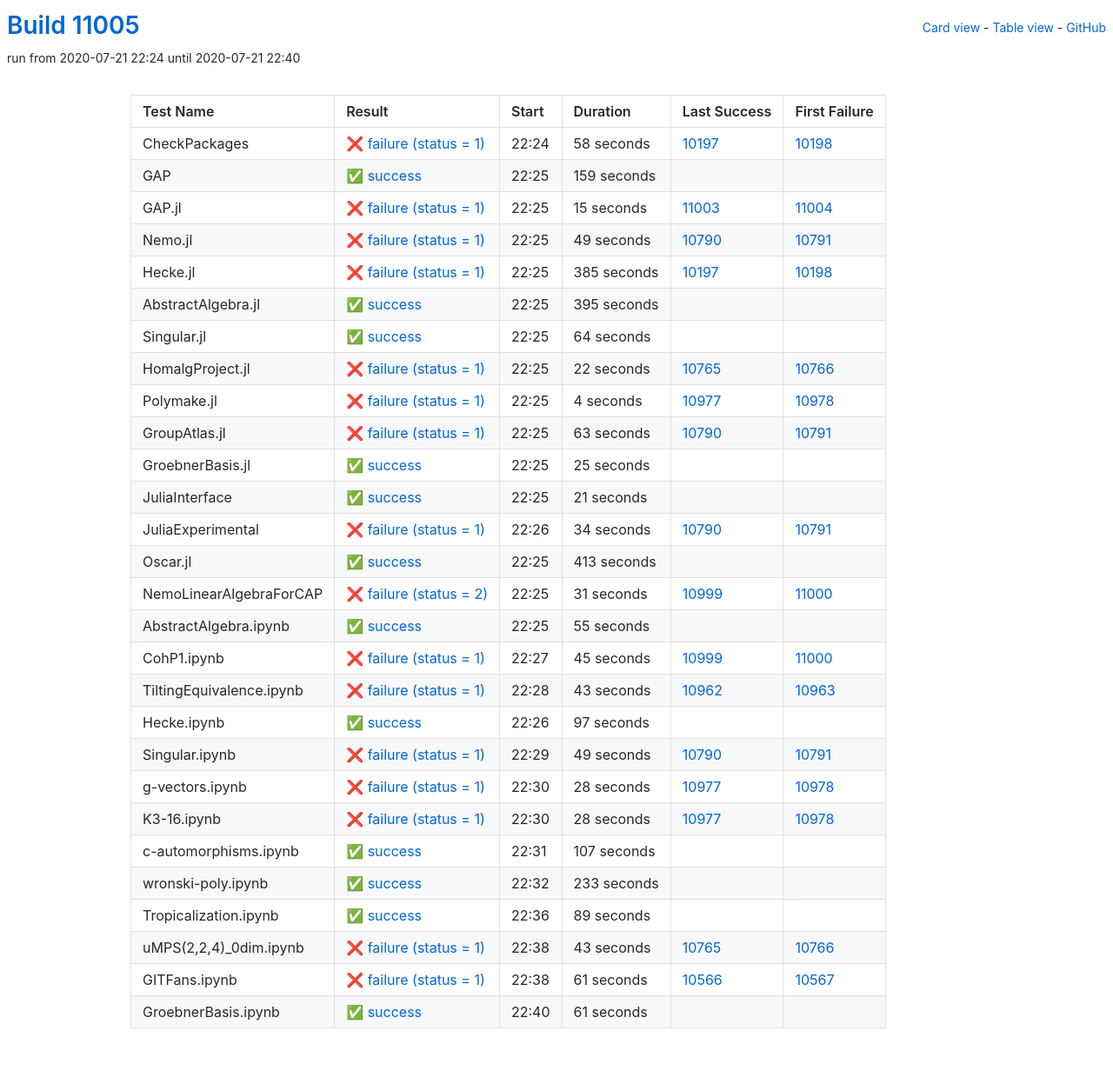
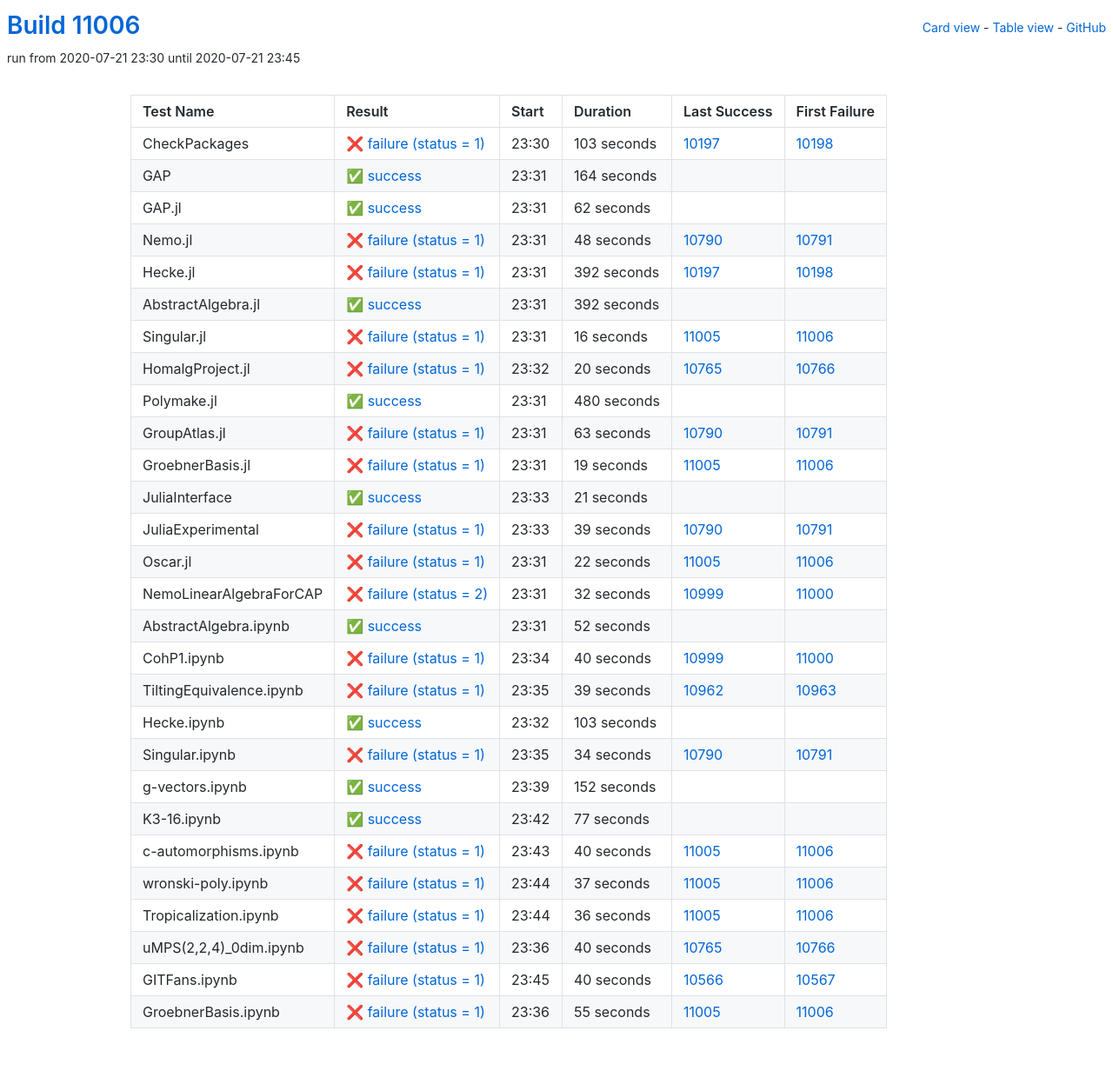
Before and after one commit to oscar-system/oscar-ci-status, a Jekyll site: the page built from table.html, in a window 1280 px wide. Shown: the whole page at 87% size. Built offline with Jekyll 4.4.1, drawn with Linux system fonts in a browser that asks for light colours.

Commit message:
Build #11006

```diff
--- a/_data/ci.yml
+++ b/_data/ci.yml
@@ -1,6 +1,6 @@
 ---
-build: 11005
-build_url: https://oscarci.mathematik.uni-kl.de/job/oscar/11005/
+build: 11006
+build_url: https://oscarci.mathematik.uni-kl.de/job/oscar/11006/
 job: oscar
 organization: oscar-system
 repo: oscar-ci-status
@@ -8,116 +8,116 @@
 tests:
 - name: CheckPackages
   id: checkpackages
-  log: https://oscarci.mathematik.uni-kl.de/job/oscar/11005/artifact/logs/build-11005/CheckPackages.log
-  start: 2020-07-21 22:24
+  log: https://oscarci.mathematik.uni-kl.de/job/oscar/11006/artifact/logs/build-11006/CheckPackages.log
+  start: 2020-07-21 23:30
   success: false
   exitcode: 1
   status: failure
-  duration: 58
+  duration: 103
   last_success: 10197
   last_success_url: https://oscarci.mathematik.uni-kl.de/job/oscar/10197/
   first_failure: 10198
   first_failure_url: https://oscarci.mathematik.uni-kl.de/job/oscar/10198/
 - name: GAP
   id: gap
-  log: https://oscarci.mathematik.uni-kl.de/job/oscar/11005/artifact/logs/build-11005/GAP.log
-  start: 2020-07-21 22:25
+  log: https://oscarci.mathematik.uni-kl.de/job/oscar/11006/artifact/logs/build-11006/GAP.log
+  start: 2020-07-21 23:31
   success: true
   exitcode: 0
   status: success
-  duration: 159
+  duration: 164
   last_success: false
   last_success_url:
   first_failure: false
   first_failure_url:
 - name: GAP.jl
   id: gap-jl
-  log: https://oscarci.mathematik.uni-kl.de/job/oscar/11005/artifact/logs/build-11005/GAP.jl.log
-  start: 2020-07-21 22:25
+  log: https://oscarci.mathematik.uni-kl.de/job/oscar/11006/artifact/logs/build-11006/GAP.jl.log
+  start: 2020-07-21 23:31
+  success: true
+  exitcode: 0
+  status: success
+  duration: 62
+  last_success: false
+  last_success_url:
+  first_failure: false
+  first_failure_url:
+- name: Nemo.jl
+  id: nemo-jl
+  log: https://oscarci.mathematik.uni-kl.de/job/oscar/11006/artifact/logs/build-11006/Nemo.jl.log
+  start: 2020-07-21 23:31
   success: false
   exitcode: 1
   status: failure
-  duration: 15
-  last_success: 11003
-  last_success_url: https://oscarci.mathematik.uni-kl.de/job/oscar/11003/
-  first_failure: 11004
-  first_failure_url: https://oscarci.mathematik.uni-kl.de/job/oscar/11004/
-- name: Nemo.jl
-  id: nemo-jl
-  log: https://oscarci.mathematik.uni-kl.de/job/oscar/11005/artifact/logs/build-11005/Nemo.jl.log
-  start: 2020-07-21 22:25
-  success: false
-  exitcode: 1
-  status: failure
-  duration: 49
+  duration: 48
   last_success: 10790
   last_success_url: https://oscarci.mathematik.uni-kl.de/job/oscar/10790/
   first_failure: 10791
   first_failure_url: https://oscarci.mathematik.uni-kl.de/job/oscar/10791/
 - name: Hecke.jl
   id: hecke-jl
-  log: https://oscarci.mathematik.uni-kl.de/job/oscar/11005/artifact/logs/build-11005/Hecke.jl.log
-  start: 2020-07-21 22:25
+  log: https://oscarci.mathematik.uni-kl.de/job/oscar/11006/artifact/logs/build-11006/Hecke.jl.log
+  start: 2020-07-21 23:31
   success: false
   exitcode: 1
   status: failure
-  duration: 385
+  duration: 392
   last_success: 10197
   last_success_url: https://oscarci.mathematik.uni-kl.de/job/oscar/10197/
   first_failure: 10198
   first_failure_url: https://oscarci.mathematik.uni-kl.de/job/oscar/10198/
 - name: AbstractAlgebra.jl
   id: abstractalgebra-jl
-  log: https://oscarci.mathematik.uni-kl.de/job/oscar/11005/artifact/logs/build-11005/AbstractAlgebra.jl.log
-  start: 2020-07-21 22:25
+  log: https://oscarci.mathematik.uni-kl.de/job/oscar/11006/artifact/logs/build-11006/AbstractAlgebra.jl.log
+  start: 2020-07-21 23:31
   success: true
   exitcode: 0
   status: success
-  duration: 395
+  duration: 392
   last_success: false
   last_success_url:
   first_failure: false
   first_failure_url:
 - name: Singular.jl
   id: singular-jl
-  log: https://oscarci.mathematik.uni-kl.de/job/oscar/11005/artifact/logs/build-11005/Singular.jl.log
-  start: 2020-07-21 22:25
-  success: true
-  exitcode: 0
-  status: success
-  duration: 64
-  last_success: false
-  last_success_url:
-  first_failure: false
-  first_failure_url:
-- name: HomalgProject.jl
-  id: homalgproject-jl
-  log: https://oscarci.mathematik.uni-kl.de/job/oscar/11005/artifact/logs/build-11005/HomalgProject.jl.log
-  start: 2020-07-21 22:25
+  log: https://oscarci.mathematik.uni-kl.de/job/oscar/11006/artifact/logs/build-11006/Singular.jl.log
+  start: 2020-07-21 23:31
   success: false
   exitcode: 1
   status: failure
-  duration: 22
+  duration: 16
+  last_success: 11005
+  last_success_url: https://oscarci.mathematik.uni-kl.de/job/oscar/11005/
+  first_failure: 11006
+  first_failure_url: https://oscarci.mathematik.uni-kl.de/job/oscar/11006/
+- name: HomalgProject.jl
+  id: homalgproject-jl
+  log: https://oscarci.mathematik.uni-kl.de/job/oscar/11006/artifact/logs/build-11006/HomalgProject.jl.log
+  start: 2020-07-21 23:32
+  success: false
+  exitcode: 1
+  status: failure
+  duration: 20
   last_success: 10765
   last_success_url: https://oscarci.mathematik.uni-kl.de/job/oscar/10765/
   first_failure: 10766
   first_failure_url: https://oscarci.mathematik.uni-kl.de/job/oscar/10766/
 - name: Polymake.jl
   id: polymake-jl
-  log: https://oscarci.mathematik.uni-kl.de/job/oscar/11005/artifact/logs/build-11005/Polymake.jl.log
-  start: 2020-07-21 22:25
-  success: false
-  exitcode: 1
-  status: failure
-  duration: 4
-  last_success: 10977
-  last_success_url: https://oscarci.mathematik.uni-kl.de/job/oscar/10977/
-  first_failure: 10978
-  first_failure_url: https://oscarci.mathematik.uni-kl.de/job/oscar/10978/
+  log: https://oscarci.mathematik.uni-kl.de/job/oscar/11006/artifact/logs/build-11006/Polymake.jl.log
+  start: 2020-07-21 23:31
+  success: true
+  exitcode: 0
+  status: success
+  duration: 480
+  last_success: false
+  last_success_url:
+  first_failure: false
+  first_failure_url:
 - name: GroupAtlas.jl
   id: groupatlas-jl
-  log: https://oscarci.mathematik.uni-kl.de/job/oscar/11005/artifact/logs/build-11005/GroupAtlas.jl.log
-  start: 2020-07-21 22:25
+  log: https://oscarci.mathematik.uni-kl.de/job/oscar/11006/artifact/logs/build-11006/GroupAtlas.jl.log
+  start: 2020-07-21 23:31
   success: false
   exitcode: 1
   status: failure
@@ -128,20 +128,20 @@
   first_failure_url: https://oscarci.mathematik.uni-kl.de/job/oscar/10791/
 - name: GroebnerBasis.jl
   id: groebnerbasis-jl
-  log: https://oscarci.mathematik.uni-kl.de/job/oscar/11005/artifact/logs/build-11005/GroebnerBasis.jl.log
-  start: 2020-07-21 22:25
-  success: true
-  exitcode: 0
-  status: success
-  duration: 25
-  last_success: false
-  last_success_url:
-  first_failure: false
-  first_failure_url:
+  log: https://oscarci.mathematik.uni-kl.de/job/oscar/11006/artifact/logs/build-11006/GroebnerBasis.jl.log
+  start: 2020-07-21 23:31
+  success: false
+  exitcode: 1
+  status: failure
+  duration: 19
+  last_success: 11005
+  last_success_url: https://oscarci.mathematik.uni-kl.de/job/oscar/11005/
+  first_failure: 11006
+  first_failure_url: https://oscarci.mathematik.uni-kl.de/job/oscar/11006/
 - name: JuliaInterface
   id: juliainterface
-  log: https://oscarci.mathematik.uni-kl.de/job/oscar/11005/artifact/logs/build-11005/JuliaInterface.log
-  start: 2020-07-21 22:25
+  log: https://oscarci.mathematik.uni-kl.de/job/oscar/11006/artifact/logs/build-11006/JuliaInterface.log
+  start: 2020-07-21 23:33
   success: true
   exitcode: 0
   status: success
@@ -152,8 +152,92 @@
   first_failure_url:
 - name: JuliaExperimental
   id: juliaexperimental
-  log: https://oscarci.mathematik.uni-kl.de/job/oscar/11005/artifact/logs/build-11005/JuliaExperimental.log
-  start: 2020-07-21 22:26
+  log: https://oscarci.mathematik.uni-kl.de/job/oscar/11006/artifact/logs/build-11006/JuliaExperimental.log
+  start: 2020-07-21 23:33
+  success: false
+  exitcode: 1
+  status: failure
+  duration: 39
+  last_success: 10790
+  last_success_url: https://oscarci.mathematik.uni-kl.de/job/oscar/10790/
+  first_failure: 10791
+  first_failure_url: https://oscarci.mathematik.uni-kl.de/job/oscar/10791/
+- name: Oscar.jl
+  id: oscar-jl
+  log: https://oscarci.mathematik.uni-kl.de/job/oscar/11006/artifact/logs/build-11006/Oscar.jl.log
+  start: 2020-07-21 23:31
+  success: false
+  exitcode: 1
+  status: failure
+  duration: 22
+  last_success: 11005
+  last_success_url: https://oscarci.mathematik.uni-kl.de/job/oscar/11005/
+  first_failure: 11006
+  first_failure_url: https://oscarci.mathematik.uni-kl.de/job/oscar/11006/
+- name: NemoLinearAlgebraForCAP
+  id: nemolinearalgebraforcap
+  log: https://oscarci.mathematik.uni-kl.de/job/oscar/11006/artifact/logs/build-11006/NemoLinearAlgebraForCAP.log
+  start: 2020-07-21 23:31
+  success: false
+  exitcode: 2
+  status: failure
+  duration: 32
+  last_success: 10999
+  last_success_url: https://oscarci.mathematik.uni-kl.de/job/oscar/10999/
+  first_failure: 11000
+  first_failure_url: https://oscarci.mathematik.uni-kl.de/job/oscar/11000/
+- name: AbstractAlgebra.ipynb
+  id: abstractalgebra-ipynb
+  log: https://oscarci.mathematik.uni-kl.de/job/oscar/11006/artifact/logs/build-11006/AbstractAlgebra.ipynb.log
+  start: 2020-07-21 23:31
+  success: true
+  exitcode: 0
+  status: success
+  duration: 52
+  last_success: false
+  last_success_url:
+  first_failure: false
+  first_failure_url:
+- name: CohP1.ipynb
+  id: cohp1-ipynb
+  log: https://oscarci.mathematik.uni-kl.de/job/oscar/11006/artifact/logs/build-11006/CohP1.ipynb.log
+  start: 2020-07-21 23:34
+  success: false
+  exitcode: 1
+  status: failure
+  duration: 40
+  last_success: 10999
+  last_success_url: https://oscarci.mathematik.uni-kl.de/job/oscar/10999/
+  first_failure: 11000
+  first_failure_url: https://oscarci.mathematik.uni-kl.de/job/oscar/11000/
+- name: TiltingEquivalence.ipynb
+  id: tiltingequivalence-ipynb
+  log: https://oscarci.mathematik.uni-kl.de/job/oscar/11006/artifact/logs/build-11006/TiltingEquivalence.ipynb.log
+  start: 2020-07-21 23:35
+  success: false
+  exitcode: 1
+  status: failure
+  duration: 39
+  last_success: 10962
+  last_success_url: https://oscarci.mathematik.uni-kl.de/job/oscar/10962/
+  first_failure: 10963
+  first_failure_url: https://oscarci.mathematik.uni-kl.de/job/oscar/10963/
+- name: Hecke.ipynb
+  id: hecke-ipynb
+  log: https://oscarci.mathematik.uni-kl.de/job/oscar/11006/artifact/logs/build-11006/Hecke.ipynb.log
+  start: 2020-07-21 23:32
+  success: true
+  exitcode: 0
+  status: success
+  duration: 103
+  last_success: false
+  last_success_url:
+  first_failure: false
+  first_failure_url:
+- name: Singular.ipynb
+  id: singular-ipynb
+  log: https://oscarci.mathematik.uni-kl.de/job/oscar/11006/artifact/logs/build-11006/Singular.ipynb.log
+  start: 2020-07-21 23:35
   success: false
   exitcode: 1
   status: failure
@@ -162,183 +246,99 @@
   last_success_url: https://oscarci.mathematik.uni-kl.de/job/oscar/10790/
   first_failure: 10791
   first_failure_url: https://oscarci.mathematik.uni-kl.de/job/oscar/10791/
-- name: Oscar.jl
-  id: oscar-jl
-  log: https://oscarci.mathematik.uni-kl.de/job/oscar/11005/artifact/logs/build-11005/Oscar.jl.log
-  start: 2020-07-21 22:25
+- name: g-vectors.ipynb
+  id: g-vectors-ipynb
+  log: https://oscarci.mathematik.uni-kl.de/job/oscar/11006/artifact/logs/build-11006/g-vectors.ipynb.log
+  start: 2020-07-21 23:39
   success: true
   exitcode: 0
   status: success
-  duration: 413
+  duration: 152
   last_success: false
   last_success_url:
   first_failure: false
   first_failure_url:
-- name: NemoLinearAlgebraForCAP
-  id: nemolinearalgebraforcap
-  log: https://oscarci.mathematik.uni-kl.de/job/oscar/11005/artifact/logs/build-11005/NemoLinearAlgebraForCAP.log
-  start: 2020-07-21 22:25
-  success: false
-  exitcode: 2
-  status: failure
-  duration: 31
-  last_success: 10999
-  last_success_url: https://oscarci.mathematik.uni-kl.de/job/oscar/10999/
-  first_failure: 11000
-  first_failure_url: https://oscarci.mathematik.uni-kl.de/job/oscar/11000/
-- name: AbstractAlgebra.ipynb
-  id: abstractalgebra-ipynb
-  log: https://oscarci.mathematik.uni-kl.de/job/oscar/11005/artifact/logs/build-11005/AbstractAlgebra.ipynb.log
-  start: 2020-07-21 22:25
+- name: K3-16.ipynb
+  id: k3-16-ipynb
+  log: https://oscarci.mathematik.uni-kl.de/job/oscar/11006/artifact/logs/build-11006/K3-16.ipynb.log
+  start: 2020-07-21 23:42
   success: true
   exitcode: 0
   status: success
-  duration: 55
+  duration: 77
   last_success: false
   last_success_url:
   first_failure: false
   first_failure_url:
-- name: CohP1.ipynb
-  id: cohp1-ipynb
-  log: https://oscarci.mathematik.uni-kl.de/job/oscar/11005/artifact/logs/build-11005/CohP1.ipynb.log
-  start: 2020-07-21 22:27
+- name: c-automorphisms.ipynb
+  id: c-automorphisms-ipynb
+  log: https://oscarci.mathematik.uni-kl.de/job/oscar/11006/artifact/logs/build-11006/c-automorphisms.ipynb.log
+  start: 2020-07-21 23:43
   success: false
   exitcode: 1
   status: failure
-  duration: 45
-  last_success: 10999
-  last_success_url: https://oscarci.mathematik.uni-kl.de/job/oscar/10999/
-  first_failure: 11000
-  first_failure_url: https://oscarci.mathematik.uni-kl.de/job/oscar/11000/
-- name: TiltingEquivalence.ipynb
-  id: tiltingequivalence-ipynb
-  log: https://oscarci.mathematik.uni-kl.de/job/oscar/11005/artifact/logs/build-11005/TiltingEquivalence.ipynb.log
-  start: 2020-07-21 22:28
+  duration: 40
+  last_success: 11005
+  last_success_url: https://oscarci.mathematik.uni-kl.de/job/oscar/11005/
+  first_failure: 11006
+  first_failure_url: https://oscarci.mathematik.uni-kl.de/job/oscar/11006/
+- name: wronski-poly.ipynb
+  id: wronski-poly-ipynb
+  log: https://oscarci.mathematik.uni-kl.de/job/oscar/11006/artifact/logs/build-11006/wronski-poly.ipynb.log
+  start: 2020-07-21 23:44
   success: false
   exitcode: 1
   status: failure
-  duration: 43
-  last_success: 10962
-  last_success_url: https://oscarci.mathematik.uni-kl.de/job/oscar/10962/
-  first_failure: 10963
-  first_failure_url: https://oscarci.mathematik.uni-kl.de/job/oscar/10963/
-- name: Hecke.ipynb
-  id: hecke-ipynb
-  log: https://oscarci.mathematik.uni-kl.de/job/oscar/11005/artifact/logs/build-11005/Hecke.ipynb.log
-  start: 2020-07-21 22:26
-  success: true
-  exitcode: 0
-  status: success
-  duration: 97
-  last_success: false
-  last_success_url:
-  first_failure: false
-  first_failure_url:
-- name: Singular.ipynb
-  id: singular-ipynb
-  log: https://oscarci.mathematik.uni-kl.de/job/oscar/11005/artifact/logs/build-11005/Singular.ipynb.log
-  start: 2020-07-21 22:29
+  duration: 37
+  last_success: 11005
+  last_success_url: https://oscarci.mathematik.uni-kl.de/job/oscar/11005/
+  first_failure: 11006
+  first_failure_url: https://oscarci.mathematik.uni-kl.de/job/oscar/11006/
+- name: Tropicalization.ipynb
+  id: tropicalization-ipynb
+  log: https://oscarci.mathematik.uni-kl.de/job/oscar/11006/artifact/logs/build-11006/Tropicalization.ipynb.log
+  start: 2020-07-21 23:44
   success: false
   exitcode: 1
   status: failure
-  duration: 49
-  last_success: 10790
-  last_success_url: https://oscarci.mathematik.uni-kl.de/job/oscar/10790/
-  first_failure: 10791
-  first_failure_url: https://oscarci.mathematik.uni-kl.de/job/oscar/10791/
-- name: g-vectors.ipynb
-  id: g-vectors-ipynb
-  log: https://oscarci.mathematik.uni-kl.de/job/oscar/11005/artifact/logs/build-11005/g-vectors.ipynb.log
-  start: 2020-07-21 22:30
+  duration: 36
+  last_success: 11005
+  last_success_url: https://oscarci.mathematik.uni-kl.de/job/oscar/11005/
+  first_failure: 11006
+  first_failure_url: https://oscarci.mathematik.uni-kl.de/job/oscar/11006/
+- name: uMPS(2,2,4)_0dim.ipynb
+  id: umps-2-2-4-0dim-ipynb
+  log: https://oscarci.mathematik.uni-kl.de/job/oscar/11006/artifact/logs/build-11006/uMPS-2-2-4-_0dim.ipynb.log
+  start: 2020-07-21 23:36
   success: false
   exitcode: 1
   status: failure
-  duration: 28
-  last_success: 10977
-  last_success_url: https://oscarci.mathematik.uni-kl.de/job/oscar/10977/
-  first_failure: 10978
-  first_failure_url: https://oscarci.mathematik.uni-kl.de/job/oscar/10978/
-- name: K3-16.ipynb
-  id: k3-16-ipynb
-  log: https://oscarci.mathematik.uni-kl.de/job/oscar/11005/artifact/logs/build-11005/K3-16.ipynb.log
-  start: 2020-07-21 22:30
-  success: false
-  exitcode: 1
-  status: failure
-  duration: 28
-  last_success: 10977
-  last_success_url: https://oscarci.mathematik.uni-kl.de/job/oscar/10977/
-  first_failure: 10978
-  first_failure_url: https://oscarci.mathematik.uni-kl.de/job/oscar/10978/
-- name: c-automorphisms.ipynb
-  id: c-automorphisms-ipynb
-  log: https://oscarci.mathematik.uni-kl.de/job/oscar/11005/artifact/logs/build-11005/c-automorphisms.ipynb.log
-  start: 2020-07-21 22:31
-  success: true
-  exitcode: 0
-  status: success
-  duration: 107
-  last_success: false
-  last_success_url:
-  first_failure: false
-  first_failure_url:
-- name: wronski-poly.ipynb
-  id: wronski-poly-ipynb
-  log: https://oscarci.mathematik.uni-kl.de/job/oscar/11005/artifact/logs/build-11005/wronski-poly.ipynb.log
-  start: 2020-07-21 22:32
-  success: true
-  exitcode: 0
-  status: success
-  duration: 233
-  last_success: false
-  last_success_url:
-  first_failure: false
-  first_failure_url:
-- name: Tropicalization.ipynb
-  id: tropicalization-ipynb
-  log: https://oscarci.mathematik.uni-kl.de/job/oscar/11005/artifact/logs/build-11005/Tropicalization.ipynb.log
-  start: 2020-07-21 22:36
-  success: true
-  exitcode: 0
-  status: success
-  duration: 89
-  last_success: false
-  last_success_url:
-  first_failure: false
-  first_failure_url:
-- name: uMPS(2,2,4)_0dim.ipynb
-  id: umps-2-2-4-0dim-ipynb
-  log: https://oscarci.mathematik.uni-kl.de/job/oscar/11005/artifact/logs/build-11005/uMPS-2-2-4-_0dim.ipynb.log
-  start: 2020-07-21 22:38
-  success: false
-  exitcode: 1
-  status: failure
-  duration: 43
+  duration: 40
   last_success: 10765
   last_success_url: https://oscarci.mathematik.uni-kl.de/job/oscar/10765/
   first_failure: 10766
   first_failure_url: https://oscarci.mathematik.uni-kl.de/job/oscar/10766/
 - name: GITFans.ipynb
   id: gitfans-ipynb
-  log: https://oscarci.mathematik.uni-kl.de/job/oscar/11005/artifact/logs/build-11005/GITFans.ipynb.log
-  start: 2020-07-21 22:38
+  log: https://oscarci.mathematik.uni-kl.de/job/oscar/11006/artifact/logs/build-11006/GITFans.ipynb.log
+  start: 2020-07-21 23:45
   success: false
   exitcode: 1
   status: failure
-  duration: 61
+  duration: 40
   last_success: 10566
   last_success_url: https://oscarci.mathematik.uni-kl.de/job/oscar/10566/
   first_failure: 10567
   first_failure_url: https://oscarci.mathematik.uni-kl.de/job/oscar/10567/
 - name: GroebnerBasis.ipynb
   id: groebnerbasis-ipynb
-  log: https://oscarci.mathematik.uni-kl.de/job/oscar/11005/artifact/logs/build-11005/GroebnerBasis.ipynb.log
-  start: 2020-07-21 22:40
-  success: true
-  exitcode: 0
-  status: success
-  duration: 61
-  last_success: false
-  last_success_url:
-  first_failure: false
-  first_failure_url:
+  log: https://oscarci.mathematik.uni-kl.de/job/oscar/11006/artifact/logs/build-11006/GroebnerBasis.ipynb.log
+  start: 2020-07-21 23:36
+  success: false
+  exitcode: 1
+  status: failure
+  duration: 55
+  last_success: 11005
+  last_success_url: https://oscarci.mathematik.uni-kl.de/job/oscar/11005/
+  first_failure: 11006
+  first_failure_url: https://oscarci.mathematik.uni-kl.de/job/oscar/11006/
```
Also changed, not shown: README.md.
